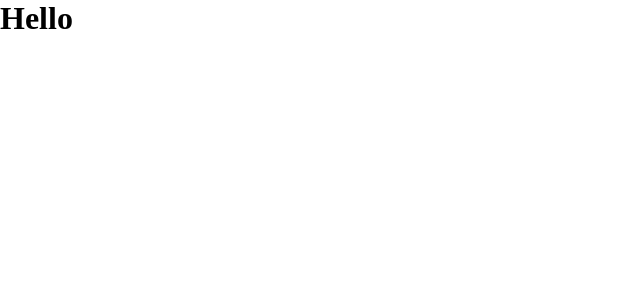
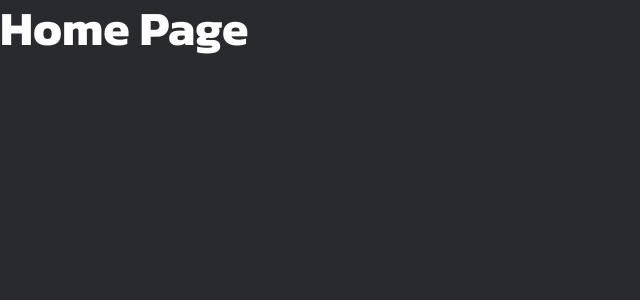
Before and after one commit to 991o2o9/ai_idea_generator, a React (Vite) app: page / in a window 1280 px wide. Shown: the top 300 px of the page, without its empty margins (0-640 px from the left). Built offline with nearby package versions, Linux system fonts and the light colour scheme.

Commit message:
feat: added some UI components like typography/already started working on the home page styling, thinking about the home page look

```diff
--- a/index.html
+++ b/index.html
@@ -5,6 +5,12 @@
       <link rel="icon" type="image/svg+xml" href="/vite.svg" />
       <meta name="viewport" content="width=device-width, initial-scale=1.0" />
       <title>Idea Pad</title>
+      <link rel="preconnect" href="https://fonts.googleapis.com" />
+      <link rel="preconnect" href="https://fonts.gstatic.com" crossorigin />
+      <link
+         href="https://fonts.googleapis.com/css2?family=Kanit:ital,wght@0,100;0,200;0,300;0,400;0,500;0,600;0,700;0,800;0,900;1,100;1,200;1,300;1,400;1,500;1,600;1,700;1,800;1,900&display=swap"
+         rel="stylesheet"
+      />
    </head>
    <body>
       <div id="root"></div>
--- a/src/app/styles/forward.scss
+++ b/src/app/styles/forward.scss
@@ -1,2 +1,3 @@
 @forward 'variables';
 @forward 'mixins';
+@forward 'normalize.scss';
--- a/src/app/styles/global.scss
+++ b/src/app/styles/global.scss
@@ -1,4 +1,5 @@
 @use './forward.scss';
+@import url('https://fonts.googleapis.com/css2?family=Kanit:ital,wght@0,100;0,200;0,300;0,400;0,500;0,600;0,700;0,800;0,900;1,100;1,200;1,300;1,400;1,500;1,600;1,700;1,800;1,900&display=swap');
 
 * {
    margin: 0;
@@ -10,4 +11,6 @@ body {
    margin: 0;
    cursor: default;
    overflow-x: hidden;
+   background-color: #292a2d;
+   font-family: 'Kanit';
 }
--- a/src/pages/home/ui/HomePage.jsx
+++ b/src/pages/home/ui/HomePage.jsx
@@ -1,7 +1,9 @@
+import { Typography } from '@src/shared/ui/typography/Typography';
+
 export const HomePage = () => {
    return (
       <div>
-         <h1>Hello</h1>
+         <Typography variant="h1">Home Page</Typography>
       </div>
    );
 };
--- /dev/null
+++ b/src/shared/ui/typography/Typography.jsx
@@ -0,0 +1,51 @@
+import styles from './Typography.module.scss';
+
+export const Typography = ({
+   variant = 'p',
+   children,
+   className = '',
+   color = '',
+   align = '',
+   weight = '',
+   truncate = false,
+   size = '',
+   onClick,
+   ...props
+}) => {
+   const allowedTags = ['h1', 'h2', 'h3', 'h4', 'h5', 'h6', 'p', 'span', 'div'];
+
+   const Tag = allowedTags.includes(variant) ? variant : 'p';
+
+   const truncateString = (str, maxLength) => {
+      if (
+         typeof str === 'string' &&
+         typeof maxLength === 'number' &&
+         str.length > maxLength
+      ) {
+         return str.slice(0, maxLength) + '...';
+      }
+      return str;
+   };
+
+   const content =
+      typeof children === 'string' && truncate
+         ? truncateString(children, truncate)
+         : children;
+
+   const sizeClass = size ? styles[`body-${size}`] : '';
+
+   return (
+      <Tag
+         onClick={onClick}
+         className={`${styles.typography} ${styles[variant]} ${sizeClass} ${className}`}
+         style={{
+            color,
+            textAlign: align,
+            fontWeight: weight,
+         }}
+         {...props}
+      >
+         {content}
+      </Tag>
+   );
+};
--- /dev/null
+++ b/src/shared/ui/typography/Typography.module.scss
@@ -0,0 +1,84 @@
+.typography {
+   margin: 0;
+   padding: 0;
+   color: #fff;
+
+   &.h1 {
+      font-size: 48px;
+      line-height: 57.6px;
+      font-weight: 700;
+   }
+
+   &.h2 {
+      font-size: 42px;
+      line-height: 36px;
+      font-weight: 700;
+   }
+
+   &.h3 {
+      font-size: 32px;
+      line-height: 36px;
+      font-weight: 600;
+   }
+
+   &.h4 {
+      font-size: 24px;
+      line-height: 28px;
+      font-weight: 400;
+   }
+
+   &.h5 {
+      font-size: 20px;
+      line-height: 24px;
+      font-weight: 500;
+   }
+
+   &.body-L {
+      font-size: 16px;
+      line-height: 20px;
+      font-weight: 400;
+   }
+
+   &.body-S {
+      font-size: 12px;
+      line-height: 20px;
+      font-weight: 400;
+   }
+}
+.typography {
+   margin: 0;
+   padding: 0;
+   color: #fff;
+
+   @include Mobile {
+      &.h1 {
+         font-size: 32px;
+         line-height: 38.4px;
+         font-weight: 600;
+      }
+
+      &.h2 {
+         font-size: 32px;
+      }
+
+      &.h3 {
+         font-size: 20px;
+      }
+
+      &.h4 {
+         font-size: 20px;
+      }
+
+      &.h5 {
+         font-size: 16px;
+      }
+
+      &.body-L {
+         font-size: 16px;
+      }
+
+      &.body-S {
+         font-size: 12px;
+      }
+   }
+}
--- /dev/null
+++ b/src/widgets/sideBar/index.js
@@ -0,0 +1 @@
+export { SideBar } from './ui/sideBar/SideBar';
```
Also changed, not shown: src/widgets/sideBar/ui/sideBar/SideBar.jsx (added, +17 -0 lines), src/shared/ui/index.js (deleted), src/widgets/sideBar/ui/sideBar/SideBar.module.scss (added).
